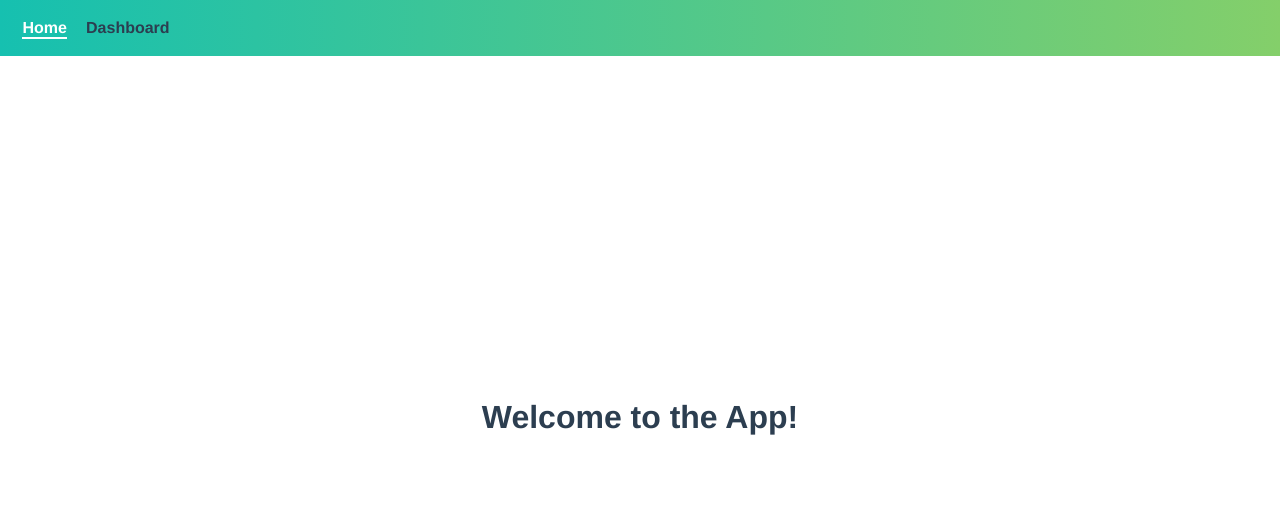
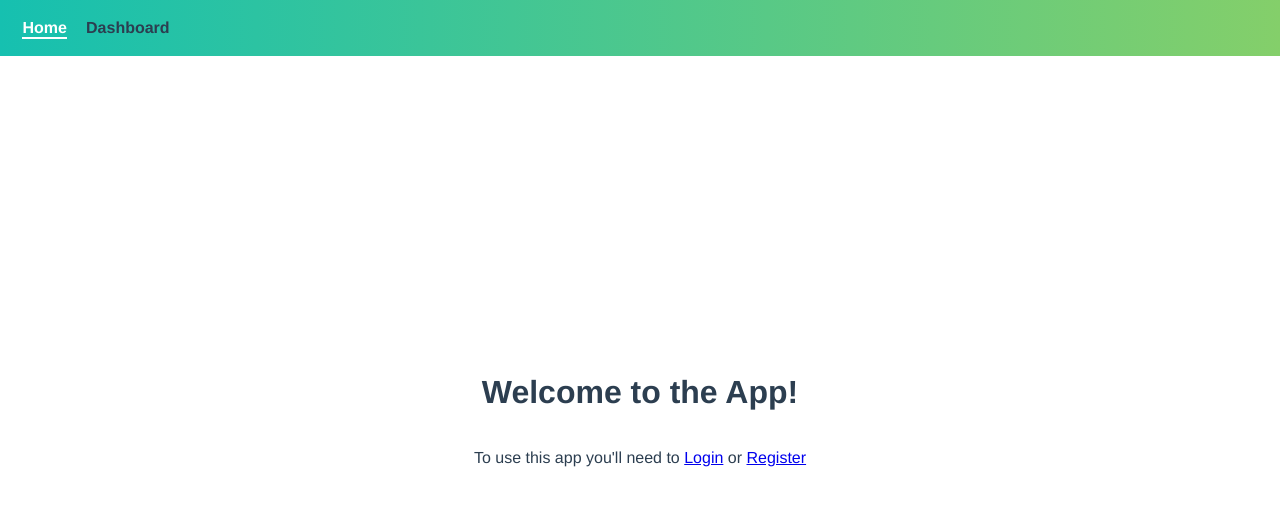
Before and after one commit to mvocamargo/vue-jwt--auth, a Vue app: page / in a window 1280 px wide. Shown: the top 506 px of the page. Built offline with nearby package versions, Linux system fonts and the light colour scheme.

Commit message:
Add login and register links all over pages

```diff
--- a/src/views/Home.vue
+++ b/src/views/Home.vue
@@ -1,6 +1,13 @@
 <template>
   <div class="home">
     <h1>Welcome to the App!</h1>
+    <div>
+      <p>
+        To use this app you'll need to
+        <router-link to="/login">Login</router-link> or
+        <router-link to="/register">Register</router-link>
+      </p>
+    </div>
   </div>
 </template>
 
--- a/src/views/LoginUser.vue
+++ b/src/views/LoginUser.vue
@@ -14,6 +14,7 @@
       <button type="submit" name="button">
         Login
       </button>
+      <router-link to="/register">Don't have an account? Register</router-link>
     </form>
   </div>
 </template>
--- a/src/views/RegisterUser.vue
+++ b/src/views/RegisterUser.vue
@@ -19,6 +19,7 @@
       <button type="submit" name="button">
         Register
       </button>
+      <router-link to="/login">Already have an account? Login</router-link>
     </form>
   </div>
 </template>
```
